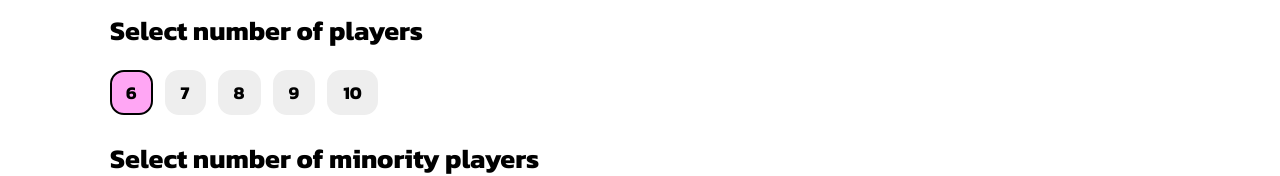
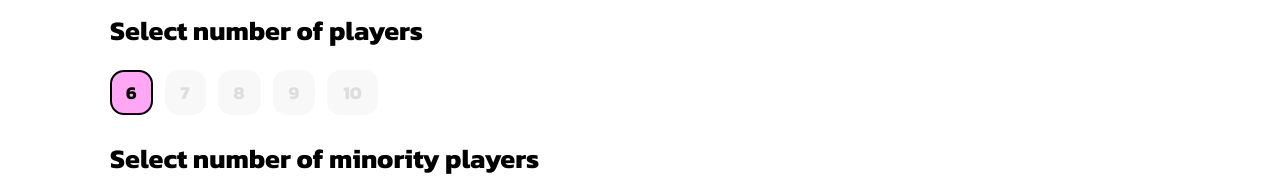
Before and after one commit to chris-creditdesign/visualizing-complexity-science-group-4, a SvelteKit app: page /setup in a window 1280 px wide. Shown: the part 318-494 px from the top of the page. Built offline with nearby package versions, Linux system fonts and the light colour scheme.

Commit message:
Sets max players to 6

```diff
--- a/src/routes/setup/+page.svelte
+++ b/src/routes/setup/+page.svelte
@@ -199,10 +199,14 @@
 		<h2>Select number of players</h2>
 		<div class="row" style="margin-top:8px">
 			{#each [6, 7, 8, 9, 10] as n}
+			 {#if n !== 6}
+				<button class="chip disabled" disabled>{n}</button>
+			 {:else}
 				<button
 					class={`chip ${numPlayers === n ? "active" : ""}`}
 					onclick={() => setPlayers(n)}>{n}</button
 				>
+			 {/if}
 			{/each}
 		</div>
 	</div>
```
